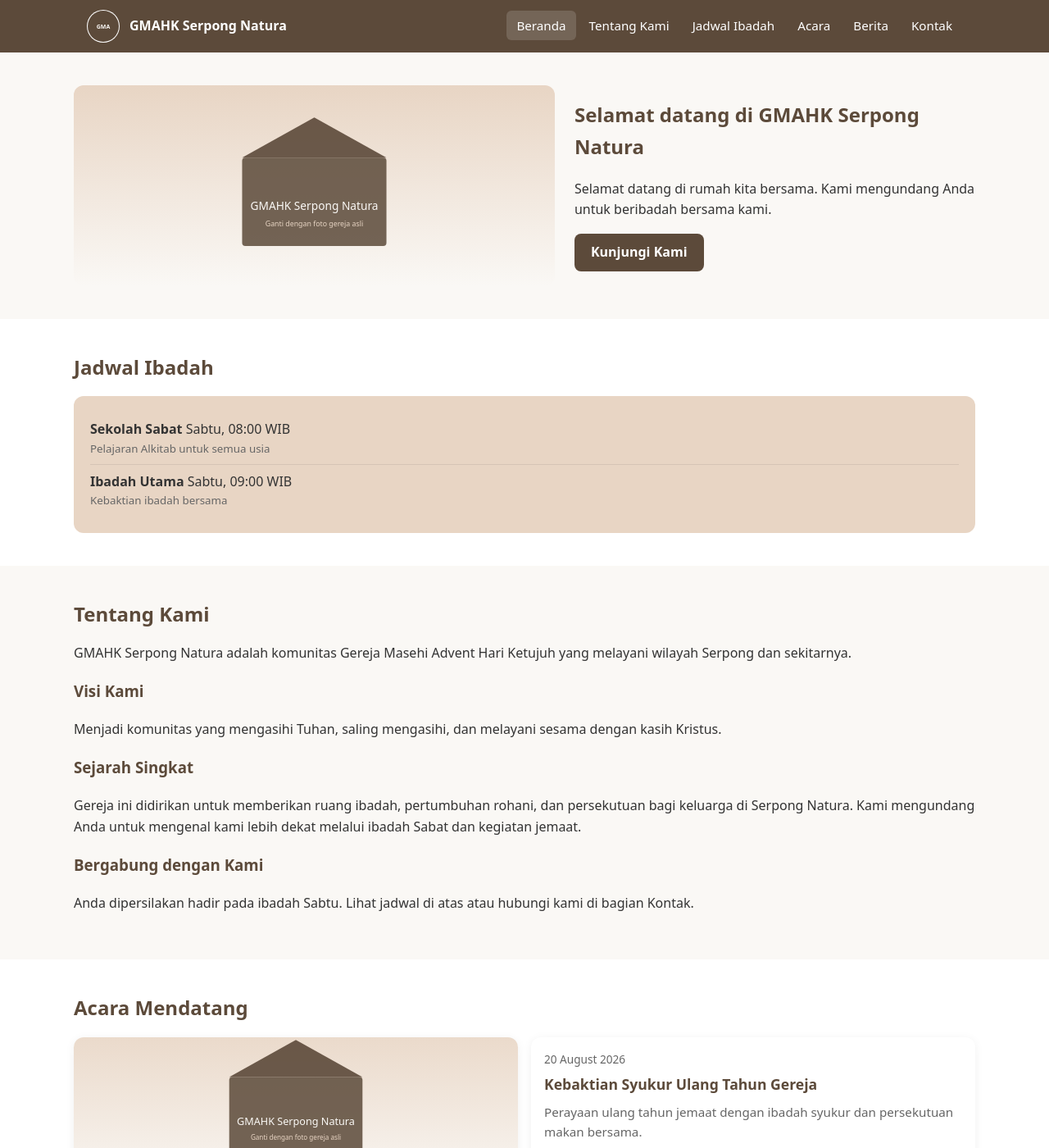
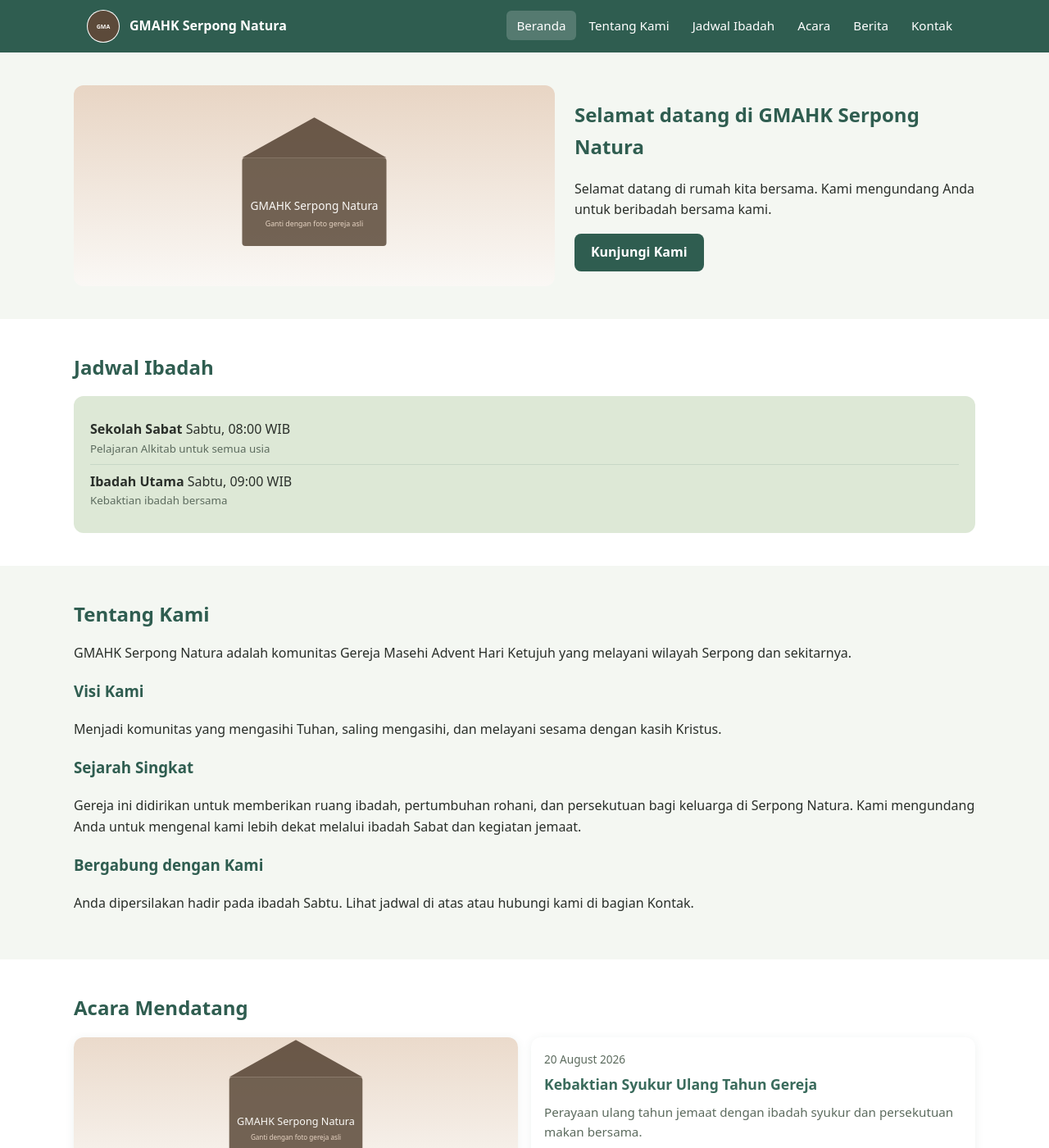
Before and after one commit to arestotheles/gmahk-serpong-natura-web, a Jekyll site: the page built from index.html, in a window 1280 px wide and 1400 px high. Shown: the whole window at 82% size. Built offline with Jekyll 4.4.1, drawn with Linux system fonts in a browser that asks for light colours.

Commit message:
feat(style): apply Natura Garden color palette to v2 site
Remap SCSS tokens to forest green header, cream/white bands, sage
accents, and green body links per the Natura Garden product contract.

Co-authored-by: Cursor <cursoragent@cursor.com>

```diff
--- a/assets/css/main.scss
+++ b/assets/css/main.scss
@@ -1,12 +1,16 @@
 ---
 ---
 
-$color-bg: #faf8f5;
-$color-header: #5c4a3a;
-$color-accent: #e8d5c4;
-$color-accent-green: #d4e8d0;
-$color-text: #333333;
-$color-muted: #666666;
+// Natura Garden palette
+$color-bg: #f4f7f2;
+$color-header: #2f5d50;
+$color-accent: #dde8d6;
+$color-accent-secondary: #e8c872;
+$color-accent-highlight: #f2ebd4;
+$color-link: #3a6b5c;
+$color-text: #2a2f2a;
+$color-muted: #5c6b5e;
+$color-footer: #e2eae0;
 $max-width: 1100px;
 $radius: 12px;
 
@@ -30,7 +34,7 @@ html {
 }
 
 a {
-  color: $color-header;
+  color: $color-link;
 }
 
 img {
@@ -107,7 +111,7 @@ img {
 
 .site-nav a:hover,
 .site-nav a.active {
-  background: rgba(255, 255, 255, 0.15);
+  background: rgba(255, 255, 255, 0.18);
 }
 
 .site-main {
@@ -153,9 +157,9 @@ img {
 }
 
 .site-footer {
-  background: #e8e2da;
+  background: $color-footer;
   padding: 2rem 1rem;
-  margin-top: 2rem;
+  margin-top: 0;
 }
 
 .footer-inner {
@@ -200,6 +204,10 @@ img {
   font-weight: 600;
 }
 
+.button:hover {
+  background: #284f44;
+}
+
 .section-block {
   margin-bottom: 2.5rem;
 }
@@ -226,7 +234,7 @@ img {
 
 .times-list li {
   padding: 0.5rem 0;
-  border-bottom: 1px solid rgba(0, 0, 0, 0.08);
+  border-bottom: 1px solid rgba(47, 93, 80, 0.12);
 }
 
 .times-list li:last-child {
@@ -248,7 +256,7 @@ img {
   background: #fff;
   border-radius: $radius;
   overflow: hidden;
-  box-shadow: 0 2px 12px rgba(0, 0, 0, 0.06);
+  box-shadow: 0 2px 12px rgba(47, 93, 80, 0.08);
 }
 
 .card-media img {
@@ -273,7 +281,12 @@ img {
 }
 
 .card-title a {
+  color: $color-link;
   text-decoration: none;
+}
+
+.card-title a:hover {
+  color: $color-header;
 }
 
 .card-excerpt {
@@ -284,6 +297,7 @@ img {
 
 .text-link {
   font-weight: 600;
+  color: $color-link;
 }
 
 .page-header h1,
@@ -296,6 +310,10 @@ img {
   max-width: 72ch;
 }
 
+.prose a {
+  color: $color-link;
+}
+
 .prose img {
   border-radius: 8px;
   margin: 1rem 0;
@@ -304,7 +322,7 @@ img {
 .attachments {
   margin-top: 2rem;
   padding: 1rem;
-  background: $color-accent-green;
+  background: $color-accent-highlight;
   border-radius: $radius;
 }
 
@@ -334,6 +352,10 @@ img {
   margin-top: 2rem;
 }
 
+.back-link a {
+  color: $color-link;
+}
+
 @media (max-width: 768px) {
   .nav-toggle {
     display: flex;
@@ -354,7 +376,7 @@ img {
   }
 
   .site-header {
-    position: relative;
+    position: sticky;
   }
 
   .site-nav ul {
```
